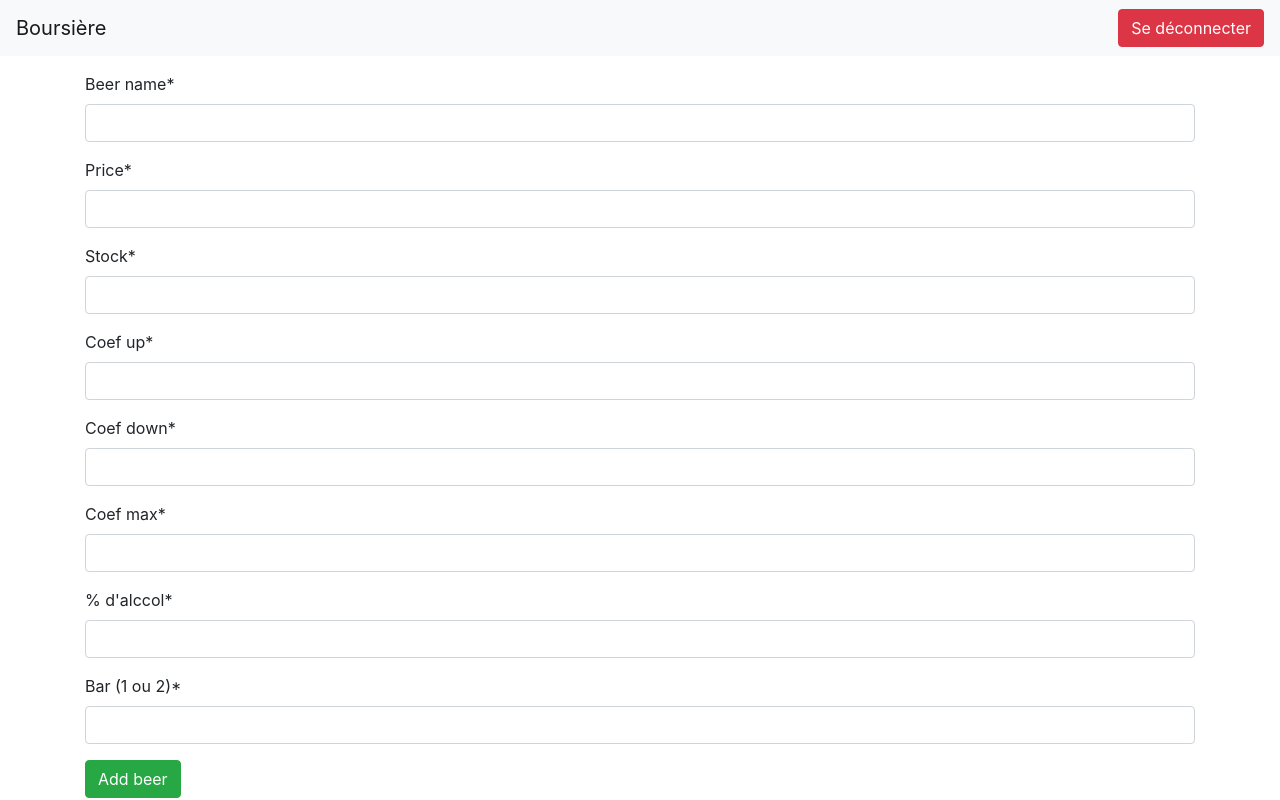
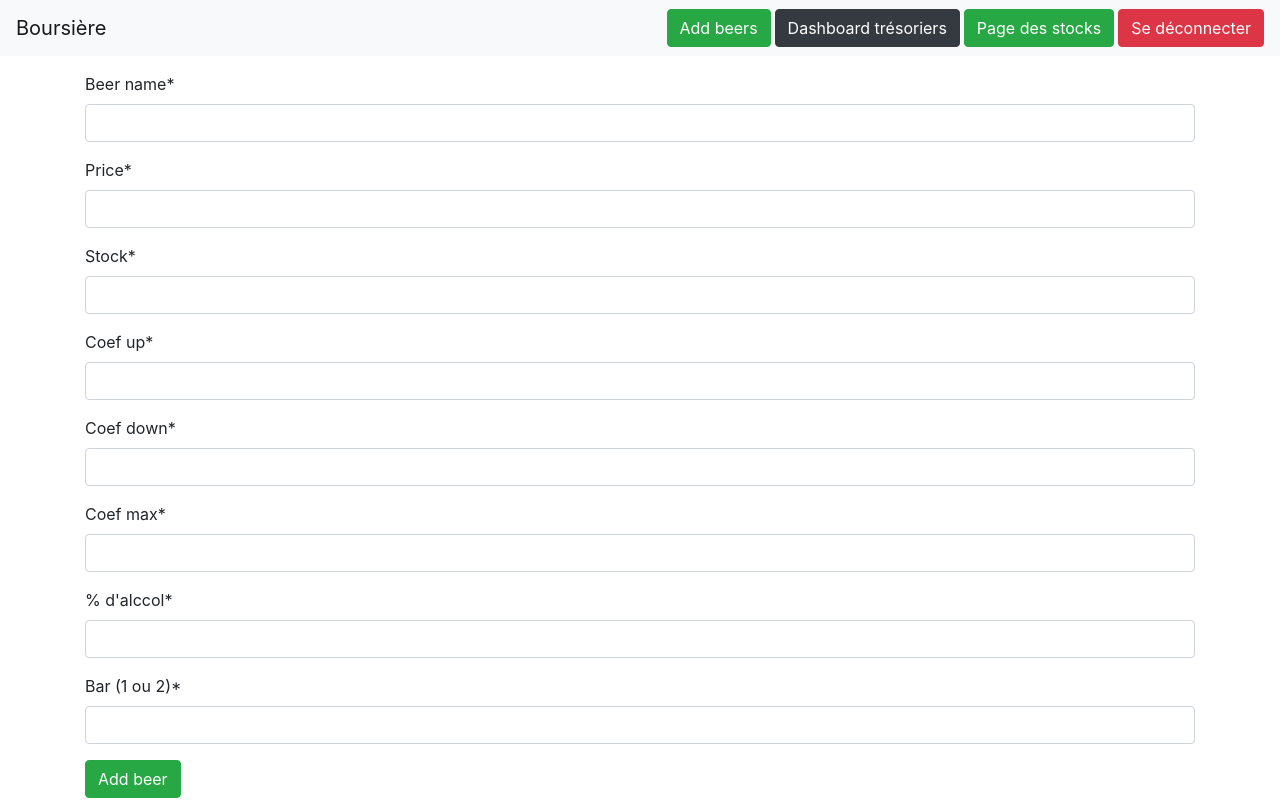
Before and after one commit to hugojcqs/Boursiere, a Django app: page /add_beer/ in a window 1280 px wide. Run offline with Django 3.2, Linux system fonts and the light colour scheme; a user stored in the database is signed in; some libraries are stand-ins or nearby versions.

Commit message:
Add button for admin on the main page

```diff
--- a/BoursiereDjango/templates/main_template.html
+++ b/BoursiereDjango/templates/main_template.html
@@ -17,15 +17,26 @@
 <body>
     <nav class="navbar navbar-expand-lg navbar-light bg-light">
         <a class="navbar-brand" href="/">Boursière</a>
-        {% if user.is_authenticated %}
             <div class="collapse navbar-collapse" id="navbarSupportedContent">
             <ul class="navbar-nav ml-auto">
+                {% if user.is_superuser %}
                 <li class="nav-item">
-                    <a class="btn btn-danger" href="/logout/">Se déconnecter</a>
+                    <a class="btn btn-success ml-1" href="/add_beer/">Add beers</a>
                 </li>
+                <li class="nav-item">
+                    <a class="btn btn-dark ml-1" href="/dashboard/">Dashboard trésoriers</a>
+                </li>
+                <li class="nav-item">
+                    <a class="btn btn-success ml-1" href="/stock_page/">Page des stocks</a>
+                </li>
+                {% endif %}
+                {% if user.is_authenticated %}
+                <li class="nav-item">
+                    <a class="btn btn-danger ml-1" href="/logout/">Se déconnecter</a>
+                </li>
+                {% endif %}
             </ul>
         </div>
-        {% endif %}
         {% block navbar %}{% endblock %}
     </nav>
     <div class="container mt-3 mb-2">
```
